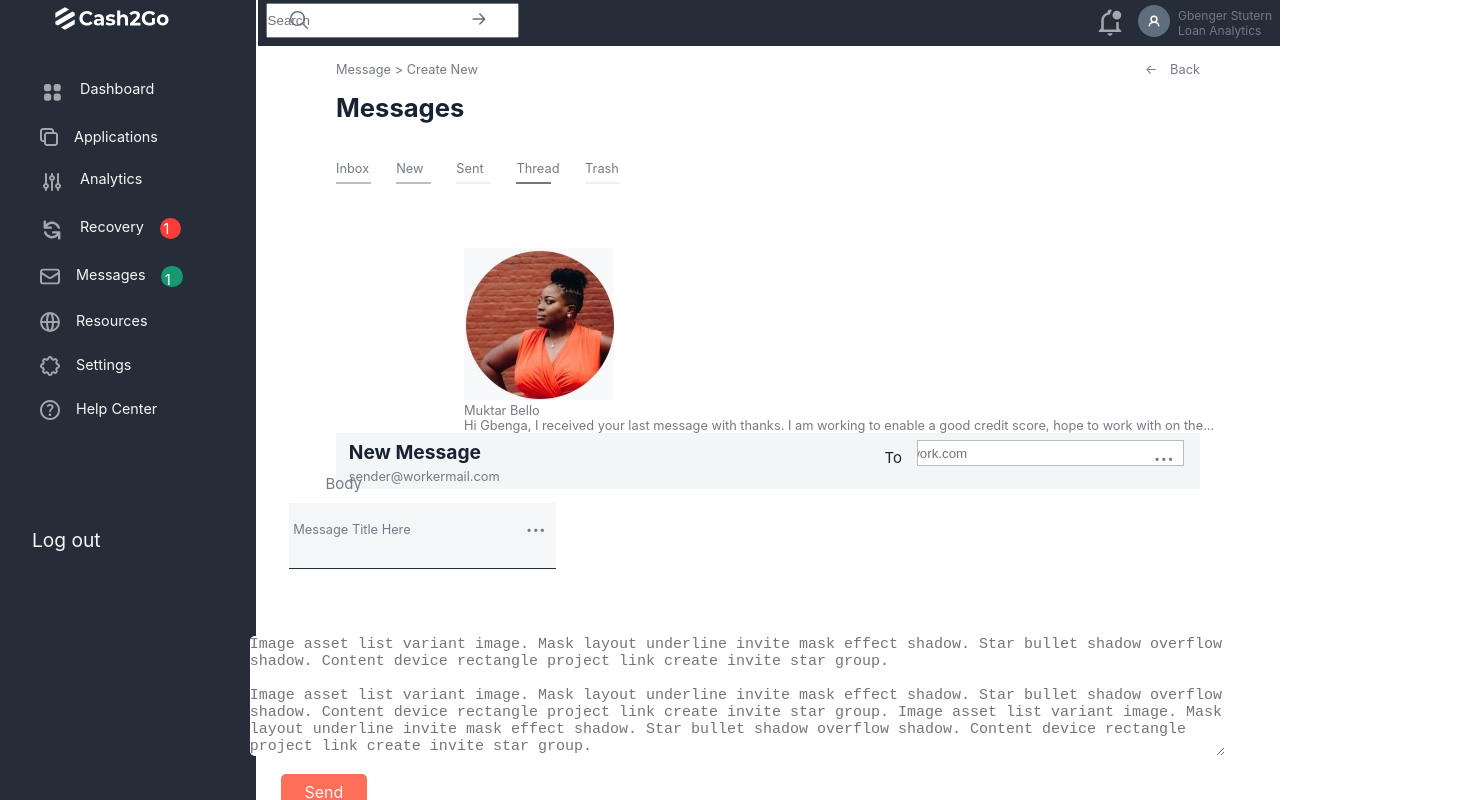
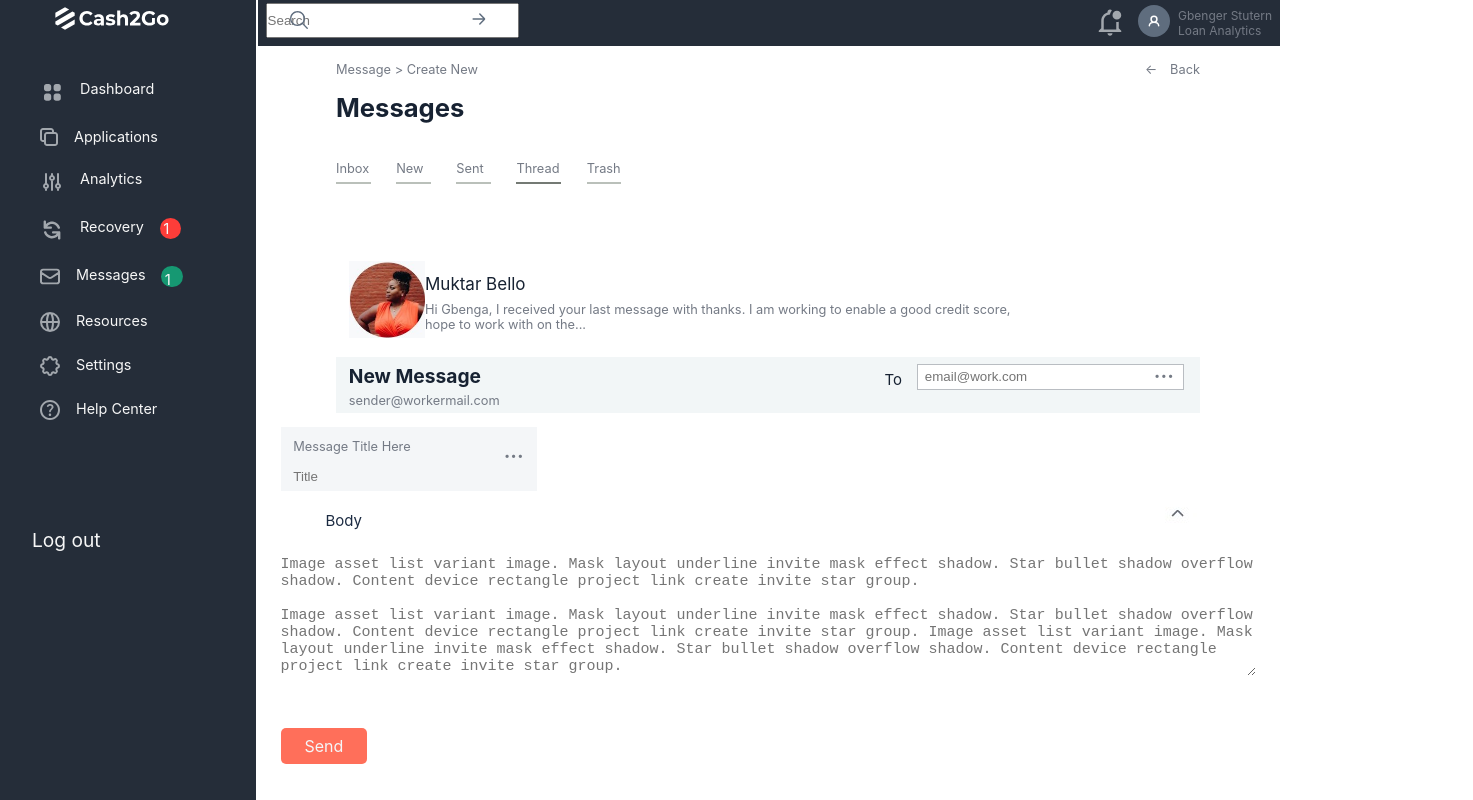
Before and after one commit to joyibeh93/Cash2go-loan-app, a React (Create React App) app: page /message in a window 1280 px wide. Both pictures are taken after a click on the element "Thread". Shown: the top 800 px of the page, 1473 px wide, since content can reach past the window. Built offline with nearby package versions, Linux system fonts and the light colour scheme; the HTML template or start-up script is replaced by a standard one.

Commit message:
complete messages

```diff
--- /dev/null
+++ b/src/Components/Modal.jsx
@@ -0,0 +1,31 @@
+import React from "react";
+import alarm from "../assets/alarm.jpg";
+import "../Styles/Modal.css";
+
+const Modal = ({ closeModal }) => {
+  return (
+    <div className="modal">
+      <header className="alarm-cancel">
+        <img src={alarm} alt="alarm" className="alarm" />
+        <button className="cancelbtn" onClick={() => closeModal(false)}>
+          x
+        </button>
+      </header>
+      <p className="modal-title">Delete Selected Items?</p>
+      <p>
+        Are you sure you want to delete the selected item(s)?
+        <p>
+          The process is <span className="bold-q">irreversible</span>
+        </p>
+      </p>
+      <footer>
+        <button className="no" onClick={() => closeModal(false)}>
+          No
+        </button>
+        <button className="yes">Yes</button>
+      </footer>
+    </div>
+  );
+};
+
+export default Modal;
--- a/src/Components/MsgForm.jsx
+++ b/src/Components/MsgForm.jsx
@@ -1,5 +1,6 @@
 import React from "react";
 import "../Styles/MsgForm.css";
+import UpAngle from "../assets/UpAngle.jpg";
 
 const MsgForm = () => {
   return (
@@ -20,20 +21,25 @@ const MsgForm = () => {
       <div className="linediv"></div>
       <div className="msg-main">
         <div className="msg-title">
-          <label htmlFor="message-title" className="msg-label">Message Title Here</label>
-          <input
-            type="text"
-            placeholder="Title"
-            className="msg-title-input"
-          />
-          <div className="ellipses2">...</div>
+          <div className="lab-el">
+            <label htmlFor="message-title" className="msg-label">
+              Message Title Here
+            </label>
+            <div className="ellipses2">...</div>
+          </div>
+          <input type="text" placeholder="Title" className="msg-title-input" />
         </div>
         <label htmlFor="body" className="body">
           Body
         </label>
-        <textarea cols="120" rows="8" placeholder="Image asset list variant image. Mask layout underline invite mask effect shadow. Star bullet shadow overflow shadow. Content device rectangle project link create invite star group.
+        <img src={UpAngle} alt="up-angle" className="up-angle" />
+        <textarea
+          cols="120"
+          rows="8"
+          placeholder="Image asset list variant image. Mask layout underline invite mask effect shadow. Star bullet shadow overflow shadow. Content device rectangle project link create invite star group.
 
-        Image asset list variant image. Mask layout underline invite mask effect shadow. Star bullet shadow overflow shadow. Content device rectangle project link create invite star group. Image asset list variant image. Mask layout underline invite mask effect shadow. Star bullet shadow overflow shadow. Content device rectangle project link create invite star group."></textarea>
+        Image asset list variant image. Mask layout underline invite mask effect shadow. Star bullet shadow overflow shadow. Content device rectangle project link create invite star group. Image asset list variant image. Mask layout underline invite mask effect shadow. Star bullet shadow overflow shadow. Content device rectangle project link create invite star group."
+        ></textarea>
         <div className="linediv"></div>
         <button className="send">Send</button>
       </div>
--- a/src/Components/ThreadForm.jsx
+++ b/src/Components/ThreadForm.jsx
@@ -1,18 +1,19 @@
 import React from "react";
 import "../Styles/MsgForm.css";
-import '../Styles/ThreadForm.css'
+import "../Styles/ThreadForm.css";
 import msg3 from "../assets/msg3.jpg";
+import UpAngle from '../assets/UpAngle.jpg'
 
 const ThreadForm = () => {
   return (
     <>
       <div className="message thread">
         <img src={msg3} alt="profil-pic" className="profile" />
-          <div className="messageDiv">
-            <p className="name green">Muktar Bello</p>
+        <div className="messageDiv thread-msg">
+          <p className="name">Muktar Bello</p>
           <p className="text">
-              Hi Gbenga, I received your last message with thanks. I am working
-              to enable a good credit score, hope to work with on the...
+            Hi Gbenga, I received your last message with thanks. I am working to
+            enable a good credit score, hope to work with on the...
           </p>
         </div>
       </div>
@@ -38,14 +39,25 @@ const ThreadForm = () => {
         <div className="linediv"></div>
         <div className="msg-main">
         <div className="msg-title">
-        <label htmlFor="message-title" className="msg-label">Message Title Here</label>
-          <input type="text" placeholder="Title" className="msg-title-input" />
+          <div className="lab-el">
+            <label htmlFor="message-title" className="msg-label">
+              Message Title Here
+            </label>
             <div className="ellipses2">...</div>
           </div>
-        <label htmlFor="body" className="body thread-body">Body</label>
-        <textarea cols="120" rows="8" placeholder="Image asset list variant image. Mask layout underline invite mask effect shadow. Star bullet shadow overflow shadow. Content device rectangle project link create invite star group.
+          <input type="text" placeholder="Title" className="msg-title-input" />
+        </div>
+          <label htmlFor="body" className="body thread-body">
+            Body
+          </label>
+          <img src={UpAngle} alt="up-angle" className="up-angle"/>
+          <textarea
+            cols="120"
+            rows="8"
+            placeholder="Image asset list variant image. Mask layout underline invite mask effect shadow. Star bullet shadow overflow shadow. Content device rectangle project link create invite star group.
 
-Image asset list variant image. Mask layout underline invite mask effect shadow. Star bullet shadow overflow shadow. Content device rectangle project link create invite star group. Image asset list variant image. Mask layout underline invite mask effect shadow. Star bullet shadow overflow shadow. Content device rectangle project link create invite star group."></textarea>
+Image asset list variant image. Mask layout underline invite mask effect shadow. Star bullet shadow overflow shadow. Content device rectangle project link create invite star group. Image asset list variant image. Mask layout underline invite mask effect shadow. Star bullet shadow overflow shadow. Content device rectangle project link create invite star group."
+          ></textarea>
           <div className="linediv"></div>
           <button className="send">Send</button>
         </div>
--- a/src/Styles/Inbox.css
+++ b/src/Styles/Inbox.css
@@ -79,10 +79,6 @@
     margin-top: 0.5em;
 }
 
-.selected{
-    background-color: #747a74;
-}
-
 .msg-cnt-note{
     display:flex;
     justify-content: space-between;
@@ -107,10 +103,81 @@ h4, h1{
     width: 100%;
     height: 1px;
     background-color: var(--credit-score-bg-clr);
-    position: relative;
-    margin-bottom: -1em;
 }
 
+.messages{
+    margin-bottom: 2em;
+}
+
+.message{
+    display: flex;
+    height: 8em;
+    justify-content: space-between;
+}
+
+.msgcntinfo{
+    position: relative;
+    left: 1.5em;
+}
+
+.first{
+    margin-top: 1em;
+}
+
+.profile{
+    height: 6em;
+    position: relative;
+    top: 1em;
+}
+
+.messageDiv{
+    width: 70%;
+    position: relative;
+    top: 2em;
+}
+
+.name{
+    font-size: 17px;
+    color: var(--submit-btn-bg-clr);
+    margin-bottom: 0.5em;
+    cursor: pointer;
+}
+
+.green{
+    color: #169872;
+}
+
+.msg-icons{
+    position: relative;
+    top: 3.8em;
+}
+
+.doubleclick{
+    height: 1.5em;
+    position: relative;
+    left: -2em;
+}
+
+.share{
+    height: 1em;
+    position: relative;
+    right: 1em;
+}
+
+.lineDiv{
+    width: 100%;
+    height: 1px;
+    background-color: var(--credit-score-bg-clr);
+}
+
+.goTo{
+    display: flex;
+    justify-content: space-between;
+    border: 1px solid var(--credit-score-bg-clr);
+    background-color: #f2f6f7;
+    padding: 0.3em 0.2em 0.7em 1em;
+    border-radius: 5px;
+}
 
 .arrow-left{
     margin-right: 0.5em;
--- a/src/Styles/MessageContent.css
+++ b/src/Styles/MessageContent.css
@@ -75,12 +75,12 @@
 .msg-line{
     height: 2px;
     width: 2.7em;
-    background-color: #f0f0f0;
+    background-color: #bac0ba;
     margin-top: 0.5em;
 }
 
-.selected{
-    background-color: #747a74;
+.add{
+    width: 3.5em;
 }
 
 .msg-cnt-note{
@@ -88,12 +88,10 @@
     justify-content: space-between;
     padding: 1em;
     font-size: 17px;
-    border-bottom:0.2px solid #8a85852f
 }
 
 .Msg-inbox{
-    background-color: #f0f0f0;
-    border-bottom:0.2px solid #8a85852f
+    background-color: #f2f6f7;
 }
 
 h4, h1{
@@ -111,15 +109,6 @@ h4, h1{
     background-color: var(--credit-score-bg-clr);
     position: relative;
     margin-bottom: -1em;
-}
-
-.goTo{
-    display: flex;
-    justify-content: space-between;
-    border: 1px solid var(--credit-score-bg-clr);
-    background-color: #f2f6f7;
-    padding: 0.3em 0.2em 0.7em 1em;
-    border-radius: 5px;
 }
 
 .arrow-left{
--- /dev/null
+++ b/src/Styles/Modal.css
@@ -0,0 +1,45 @@
+.modal{
+    background-color: white;
+    width: 50%;
+    box-shadow: none;
+    margin-bottom: -19.5em;
+    position: relative;
+    top: 4.5em;
+    border-radius: 10px;
+}
+
+.cancelbtn{
+    background-color: white;
+    color: grey;
+    position: relative;
+    top: -4em;
+    right: -11em;
+}
+
+.alarm{
+    height: 5em;
+    position: relative;
+    top: -1em;
+    left: 1em;
+}
+
+.modal-title{
+    font-weight: bold;
+    font-size: 19px;
+    position: relative;
+    bottom: 1em;
+}
+
+footer > button {
+    padding: 0.5em 2em 0.5em 2em;
+    border-radius: 5px;
+}
+
+.no{
+    background-color: white;
+    border: 1px solid #252d39;
+}
+
+.yes{
+    background-color: #ff6f5a;
+}
--- a/src/Styles/MsgForm.css
+++ b/src/Styles/MsgForm.css
@@ -4,12 +4,12 @@
     background-color: #f2f6f7;
     width: 100%;
     padding-top: 0.5em;
+    border-bottom: rgb(49, 45, 45);
 }
 
 .new-msg{
   position: relative;
   left: 1em;
-  border-bottom: rgb(49, 45, 45);
 }
 
 .new-msg > h2{
@@ -25,7 +25,7 @@
 .email-label{
     font-size: 15px;
     position: relative;
-    top: 0.55em;
+    top: 0.4em;
     right: 1em;
     color: #172232;
 }
@@ -39,14 +39,14 @@
 
 .email::placeholder{
     position: relative;
-    left: -4em;
+    left: 0.5em;
 }
 
 .ellipses1{
     font-size: 20px;
     font-weight: bold;
     position: relative;
-    top: 0.1em;
+    bottom: 0.23em;
     right: 1.5em;
 }
 
@@ -57,53 +57,47 @@
 }
 
 .msg-title{
-    display: flex;
-    margin-left: -25.5em;
+    background-color: #f4f6f8;
+    height: 5em;
+    width: 20em;
     position: relative;
     top: 1em;
-    right: -17em;
+    padding: 1em 1em 0.5em 1em;
 }
 
-.msg-label{
-    position: relative;
-    top: 1.5em;
-    left: 9.5em;
+.lab-el{
+    display: flex;
+    justify-content: space-between;
 }
 
 .msg-title-input{
-    height: 5em;
+    border: none;
     background-color: #f4f6f8;
-    border: none;
-    width: 20em;
-    border-radius: 0;
-    border-bottom: 1px solid #252d39;
-}
-
-.msg-title-input::placeholder{
-    position: relative;
-    top: 1em;
-    left: -4em;
+    height: 2em;
 }
 
 .ellipses2{
     font-size: 20px;
     font-weight: bold;
-    position: relative;
-    top: 0.5em;
-    right: 1.5em;
 }
 
 .body{
     position: relative;
-    bottom: 5.5em;;
     left: 3em;
     font-size: 15px;
+    color: #1c2b42;
+}
+
+.up-angle{
+    position: relative;
+    left: 65em;
+    top: 1em;
+    cursor: pointer;
 }
 
 textarea{
     position: relative;
-    top: 4.5em;
-    left: -2.3em;
+    top: 2em;
     border-radius: 5px;
     border: none;
 }
--- a/src/Styles/ThreadForm.css
+++ b/src/Styles/ThreadForm.css
@@ -1,4 +1,9 @@
 .thread{
+    margin-bottom: 0.5em;
+    margin-left: 1em;
+}
+
+.thread-msg{
     position: relative;
-    left: 10em;
+    left: -14em;
 }
```
Also changed, not shown: src/Components/MessageContent.jsx (+38 -13 lines), src/Components/inbox.jsx (+30 -11 lines), src/assets/UpAngle.jpg (added), src/assets/alarm.jpg (added). Lines whose indentation alone changed are shown as unchanged.
